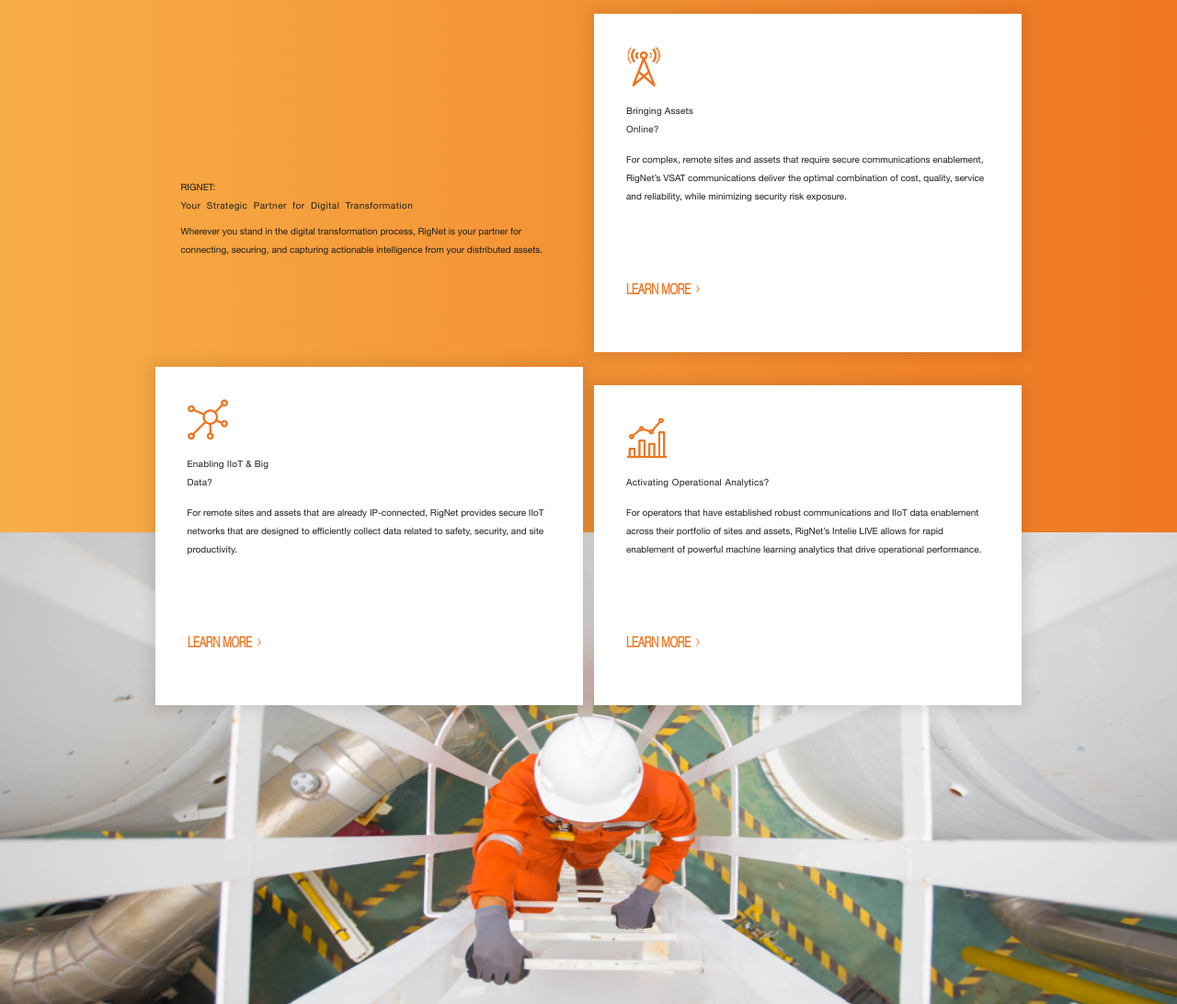
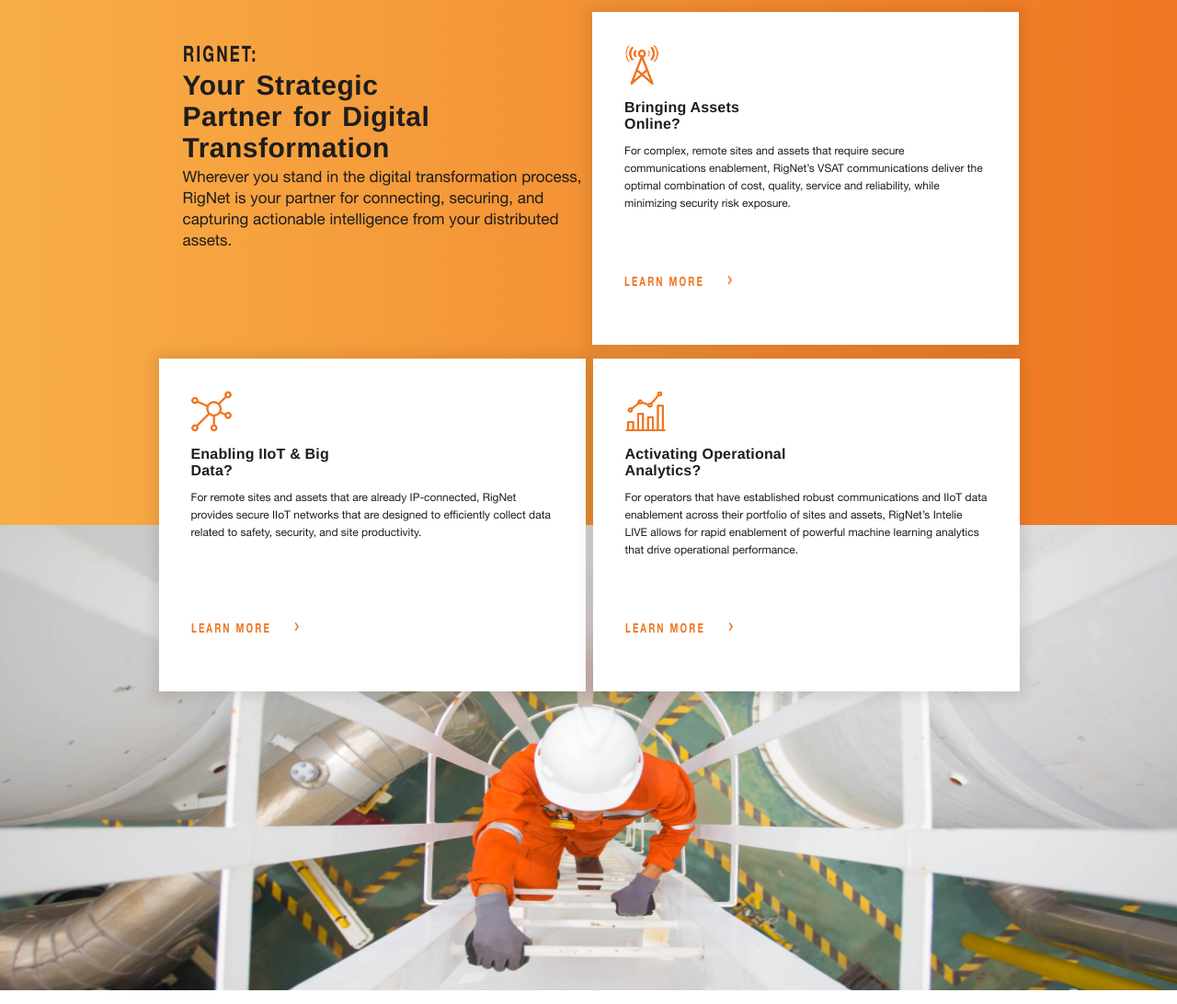
Before and after one commit to aastha-jain-jtg/Assignment-2, a website built with webpack: page src/index.html in a window 1280 px wide. Shown: the part 726-1818 px from the top of the page at 92% size. Built offline with nearby package versions, Linux system fonts and the light colour scheme; files whose address does not match are found by name; a web font is replaced by a local one.

Commit message:
[AS-2]: Worked on review fixes, changed HTML structure of section and used grid utility classes

```diff
--- a/src/index.html
+++ b/src/index.html
@@ -59,30 +59,35 @@
         </div>
       </section>
         <section class="rignet">
-            <div class="rignet-section">
+          <div class="rignet-section">
            <div class="aligner">
-            <div class="rignet__title">
-                <h3 class="rignet__heading">RIGNET:</h3>
-                <h2 class="rignet__info">Your Strategic Partner for Digital Transformation</h2>
-                <p class="rignet__desc">Wherever you stand in the digital transformation process, RigNet is your partner for connecting, securing, and capturing actionable intelligence from your distributed assets.</p>
-            </div>
-            <div class="rignet-card">
-                <span class="rignet-card__icon icon-network"></span>
-                <h4 class="rignet-card__title rignet-card__assets">Bringing Assets Online?</h4>
-                <p class="rignet-card__desc">For complex, remote sites and assets that require secure communications enablement, RigNet’s VSAT communications deliver the optimal combination of cost, quality, service and reliability, while minimizing security risk exposure.</p>
-                <button class="rignet-card__btn btn">LEARN MORE <span class="rignet-card__arrow icon-arrow"></span></button>
-            </div>
-            <div class="rignet-card">
-                <span class="rignet-card__icon icon-iiot-network"></span>
-                <h4 class="rignet-card__title rignet-card__iiot">Enabling IIoT &amp; Big Data?</h4>
-                <p class="rignet-card__desc">For remote sites and assets that are already IP-connected, RigNet provides secure IIoT networks that are designed to efficiently collect data related to safety, security, and site productivity.</p>
-                <button class="rignet-card__btn btn">LEARN MORE <span class="rignet-card__arrow icon-arrow"></span></button>
-            </div>
-            <div class="rignet-card">
-                <span class="rignet-card__icon icon-analysis"></span>
-                <h4 class="rignet-card__title rignet-card__analytics">Activating Operational Analytics?</h4>
-                <p class="rignet-card__desc">For operators that have established robust communications and IIoT data enablement across their portfolio of sites and assets, RigNet’s Intelie LIVE allows for rapid enablement of powerful machine learning analytics that drive operational performance.</p>
-                <button class="rignet-card__btn btn">LEARN MORE <span class="rignet-card__arrow icon-arrow"></span></button>
+             <div class="row">
+                <div class="rignet__title text-primary col-sm-12 col-lg-6">
+                  <h3 class="rignet__subscript subscript">RIGNET:</h3>
+                  <h2 class="rignet__heading heading-2">Your Strategic Partner for Digital Transformation</h2>
+                  <div class="rignet__icon"></div>
+                  <p class="para-2">Wherever you stand in the digital transformation process, RigNet is your partner for connecting, securing, and capturing actionable intelligence from your distributed assets.</p>
+                </div>
+                <div class="card rignet-card col-sm-12 col-lg-6">
+                  <span class="card__icon icon-network text-dark-orange"></span>
+                  <h4 class="card__title rignet-card__title">Bringing Assets Online?</h4>
+                  <p class="card__para rignet-card__para">For complex, remote sites and assets that require secure communications enablement, RigNet’s VSAT communications deliver the optimal combination of cost, quality, service and reliability, while minimizing security risk exposure.</p>
+                  <button class="btn btn--small text-dark-orange">LEARN MORE <span class="btn__icon icon-arrow"></span></button>
+                </div>
+             </div>
+            <div class="row">
+              <div class="card rignet-card col-sm-12 col-lg-6">
+                <span class="card__icon icon-iiot-network text-dark-orange"></span>
+                <h4 class="card__title rignet-card__title">Enabling IIoT &amp; Big Data?</h4>
+                <p class="card__para rignet-card__para">For remote sites and assets that are already IP-connected, RigNet provides secure IIoT networks that are designed to efficiently collect data related to safety, security, and site productivity.</p>
+                <button class="btn btn--small text-dark-orange">LEARN MORE <span class="btn__icon icon-arrow"></span></button>
+              </div>
+              <div class="card rignet-card col-sm-12 col-lg-6">
+                  <span class="card__icon icon-analysis text-dark-orange"></span>
+                  <h4 class="card__title rignet-card__title">Activating Operational Analytics?</h4>
+                  <p class="card__para rignet-card__para">For operators that have established robust communications and IIoT data enablement across their portfolio of sites and assets, RigNet’s Intelie LIVE allows for rapid enablement of powerful machine learning analytics that drive operational performance.</p>
+                  <button class="btn btn--small text-dark-orange">LEARN MORE <span class="btn__icon icon-arrow"></span></button>
+              </div>
             </div>
            </div>
         </div>
--- a/src/styles/base/_icons.scss
+++ b/src/styles/base/_icons.scss
@@ -38,7 +38,7 @@
   "close": "\e90d",
   "menu": "\e901",
   "arrow": "\e90e",
-  "analysis": "\e90f"
+  "analysis": "\e90f",
 );
 @each $icon, $icon-content in $font-icons {
   .icon-#{$icon}:before {
@@ -48,37 +48,3 @@
 .navbar__icon {
   font-size: 3rem;
 }
-.hero__icon{
-  color: $white;
-  font-size: 1.4rem;
-  display: inline-block;
-  margin-left: 0.5rem;
-  @include for-media(tablet-screen) {
-      margin-left: 0.8rem;
-  }
-  @include for-media(laptop-screen) {
-      margin-left: 1rem;
-  }
-}
-.rignet-card__icon {
-  font-size: 4rem;
-  color: $dark-orange;
-  display: inline-block;
-  margin: 0 0 0.8rem;
-  @include for-media(tablet-screen) {
-      margin: 0;
-  }
-  @include for-media(laptop-screen) {
-      font-size: 4.5rem;
-      margin: 0 0 1.5rem;
-  }
-  @include for-media(desktop-screen) {
-      font-size: 5rem;
-      margin: 0 0 1.5rem;
-  }
-}
-.rignet-card__arrow {
-  font-size: 1.3rem;
-  color: $dark-orange;
-  display: inline-block;
-}
--- a/src/styles/base/_typography.scss
+++ b/src/styles/base/_typography.scss
@@ -30,19 +30,67 @@
   }
 }
 .heading-1 {
-  @include font-styles($font-size: 3.2rem, $font-weight: $bolder, $line-height: 3.6rem);
+  @include font-styles(
+    $font-size: 3.2rem,
+    $font-weight: $bolder,
+    $line-height: 3.6rem
+  );
   letter-spacing: 1px;
   @include for-media($tablet) {
-    @include font-styles($font-size: 4.8rem, $font-weight: $bold, $line-height: 5.2rem);
+    @include font-styles(
+      $font-size: 4.8rem,
+      $font-weight: $bold,
+      $line-height: 5.2rem
+    );
   }
   @include for-media($laptop) {
-      @include font-styles($font-size: 4.8rem,$font-weight: $bold, $line-height: 5.5rem);
+    @include font-styles(
+      $font-size: 4.8rem,
+      $font-weight: $bold,
+      $line-height: 5.5rem
+    );
     letter-spacing: 4px;
   }
   @include for-media($desktop) {
-      @include font-styles($font-size: 5.6rem,$font-weight: $bold, $line-height: 6rem);
+    @include font-styles(
+      $font-size: 5.6rem,
+      $font-weight: $bold,
+      $line-height: 6rem
+    );
     letter-spacing: 2px;
     word-spacing: 1px;
+  }
+}
+.heading-2 {
+  @include font-styles(
+    $font-size: 2.3rem,
+    $font-weight: $bold,
+    $line-height: 2.7rem
+  );
+  letter-spacing: 0;
+  word-spacing: 0.5px;
+  @include for-media($tablet) {
+    @include font-styles(
+      $font-size: 2.6rem,
+      $font-weight: $bold,
+      $line-height: 2.8rem
+    );
+  }
+  @include for-media($laptop) {
+    @include font-styles(
+      $font-size: 3rem,
+      $font-weight: $bold,
+      $line-height: 3.4rem
+    );
+    word-spacing: 3px;
+    letter-spacing: 0.5px;
+  }
+  @include for-media($desktop) {
+    @include font-styles(
+      $font-size: 3.8rem,
+      $font-weight: $bold,
+      $line-height: 4rem
+    );
   }
 }
 .para-1 {
@@ -57,3 +105,26 @@
     word-spacing: 0.5px;
   }
 }
+.para-2 {
+  @include font-styles($font-roman, 1.6rem, $medium, 2rem);
+  word-spacing: 0;
+  letter-spacing: 0;
+  @include for-media($laptop) {
+    @include font-styles($font-roman, 1.7rem, $medium, 2.3rem);
+  }
+}
+.subscript {
+  transform: scaleX(0.7);
+  transform-origin: top left;
+  letter-spacing: 3px;
+  @include font-styles($font-bold, 1.6rem, $bolder, 1.92rem);
+  @include for-media($tablet) {
+    @include font-styles($font-bold, 1.8rem, $bolder, 2.1rem);
+  }
+  @include for-media($laptop) {
+    @include font-styles($font-bold, 2rem, $bolder, 2.4rem);
+  }
+  @include for-media($laptop) {
+    @include font-styles($font-bold, 2.4rem, $bolder, 2.8rem);
+  }
+}
--- a/src/styles/components/_buttons.scss
+++ b/src/styles/components/_buttons.scss
@@ -25,17 +25,3 @@
     }
   }
 }
-.rignet-card__btn {
-    @include font-styles(1.3rem, $bolder, 1.56rem);
-    font-family: $font-light;
-    color: $dark-orange;
-    letter-spacing: 0;
-    word-spacing: 0;
-    display: inline-block;
-    @include for-media(laptop-screen) {
-        margin: 0 0 3rem;
-    }
-    @include for-media(desktop-screen) {
-        margin: 0 0 1.5rem;
-    }
-}
--- a/src/styles/components/_cards.scss
+++ b/src/styles/components/_cards.scss
@@ -1,97 +1,129 @@
+.card {
+  &__icon {
+    font-size: 4rem;
+    display: inline-block;
+    margin-bottom: 0.8rem;
+    @include for-media($tablet) {
+      margin-bottom: 0.4rem;
+    }
+    @include for-media($laptop) {
+      font-size: 4.5rem;
+      margin-bottom: 1.5rem;
+    }
+    @include for-media($desktop) {
+      font-size: 5rem;
+      margin-bottom: 1rem;
+    }
+  }
+  &__title {
+    @include font-styles(
+      $font-size: 1.5rem,
+      $font-weight: $bold,
+      $line-height: 1.9rem
+    );
+    word-spacing: 0;
+    letter-spacing: 0.2px;
+    @include for-media($tablet) {
+      @include font-styles(
+        $font-size: 1.6rem,
+        $font-weight: $bold,
+        $line-height: 1.8rem
+      );
+    }
+    @include for-media($desktop) {
+      @include font-styles(
+        $font-size: 2rem,
+        $font-weight: $bold,
+        $line-height: 2.4rem
+      );
+    }
+  }
+  &__para {
+    @include font-styles($font-roman, 1.3rem, $medium, 1.8rem);
+    word-spacing: 1px;
+    letter-spacing: 0.2px;
+    @include for-media($tablet) {
+      @include font-styles($font-roman, 1.2rem, $medium, 1.9rem);
+      word-spacing: 0;
+      letter-spacing: 0;
+    }
+  }
+}
+.row {
+  &:last-child {
+    padding-bottom: 22rem;
+    @include for-media($tablet) {
+      padding-bottom: 33.5rem;
+    }
+    @include for-media($laptop) {
+      padding-bottom: 32.5rem;
+    }
+    @include for-media($desktop) {
+      padding-bottom: 36.5rem;
+    }
+  }
+  @include for-media($tablet) {
+    margin-bottom: 1rem;
+  }
+  @include for-media($laptop) {
+    margin-bottom: 0.5rem;
+  }
+}
 .rignet-card {
   background-color: $white;
   padding: 1.5rem 1.5rem 2.3rem;
-    margin: 0 0 1.5rem;
+  margin: 0 2rem 1.5rem;
   box-shadow: 0 0 15px 5px rgba(0, 0, 0, 0.1);
-    &:last-child {
-        margin: 0 0 23rem;
-        @include for-media(tablet-screen) {
-            margin: 0 0 33.5rem;
+  &__title {
+    max-width: 16rem;
+    margin-bottom: 1rem;
+    @include for-media($tablet) {
+      max-width: 17rem;
+      margin-bottom: 1.2rem;
     }
-        @include for-media(laptop-screen) {
-            margin: 0 0 32.5rem 0.5rem;
+    @include for-media($laptop) {
+      max-width: 19rem;
+      margin-bottom: 1.2rem;
     }
-        @include for-media(desktop-screen) {
-            margin: 0 0 37rem 1rem;
+    @include for-media($desktop) {
+      max-width: 21rem;
+      margin-bottom: 1rem;
     }
   }
-    &__title {
-        font-family: $font-regular;
-        @include font-styles(1.5rem, $bold, 1.9rem);
-        word-spacing: 0;
-        letter-spacing: 0.2px;
-        margin: 0 0 1rem;
-        @include for-media(tablet-screen) {
-            @include font-styles(1.6rem, $bold, 1.8rem);
-            margin: 0 0 1.5rem;
+  &__para {
+    margin-bottom: 1.6rem;
+    min-height: 12.9rem;
+    @include for-media($tablet) {
+      margin-bottom: 1.2rem;
+      min-height: 13rem;
     }
-        @include for-media(desktop-screen) {
-            @include font-styles(2rem, $bold, 2.4rem);
-            margin: 0 0 1rem;
-        }
-    }
-    &__desc {
-        font-family: $font-roman;
-        @include font-styles(1.3rem, $medium, 1.8rem);
-        word-spacing: 1px;
-        letter-spacing: 0.2px;
-        margin: 0 0 1.6rem;
-        min-height: 12.9rem;
-        @include for-media(tablet-screen) {
-            @include font-styles(1.4rem, $medium, 1.9rem);
-            margin: 0 0 1.2rem;
-            min-height: 13rem;
-            word-spacing: 0;
-            letter-spacing: 0
-        }
-        @include for-media(desktop-screen) {
+    @include for-media($desktop) {
       min-height: 10.5rem;
     }
   }
-    &__assets {
-        max-width: 10.5rem;
-        @include for-media(tablet-screen) {
-            max-width: 11rem;
+  &:nth-child(odd) {
+    @include for-media($tablet) {
+      margin-right: 0.4rem;
     }
-        @include for-media(desktop-screen) {
-            max-width: 15rem;
-            letter-spacing: 1px;
+    @include for-media($desktop) {
+      margin-right: 1.4rem;
     }
   }
-    &__iiot {
-        max-width: 10rem;
-        @include for-media(desktop-screen) {
-            max-width: 13rem;
-            letter-spacing: 1px;
-        }
-    }
-    &__analytics {
-        max-width: 15.3rem;
-        word-spacing: 0.25px;
-        @include for-media(tablet-screen) {
-            max-width: 16.33rem;
-            word-spacing: 0.6px;
-        }
-        @include for-media(desktop-screen) {
-            max-width: 20.3rem;
-            word-spacing: 0.6px;
-        }
-    }
-    @include for-media(tablet-screen) {
+  @include for-media($tablet) {
+    margin: 0 0 0 0.2rem;
     max-width: 34.8rem;
-        margin: 0 0 1.5rem;
     display: inline-block;
     box-sizing: border-box;
     padding: 2.5rem 2.5rem 2.6rem;
   }
-    @include for-media(laptop-screen) {
-        max-width: 46.5rem;
-        margin: 1rem 0 0.6rem;
-        padding: 3.5rem 3.5rem 2.6rem;
+  @include for-media($laptop) {
+    max-width: 46.4rem;
+    margin: 1rem 0 0 0.4rem;
+    padding: 3.5rem 3.5rem 5.8rem;
   }
-    @include for-media(desktop-screen) {
+  @include for-media($desktop) {
     max-width: 59.3rem;
-        padding: 6rem 4rem 2.6rem;
-        margin: 1rem 0 0.6rem;;
+    padding: 6rem 4rem 3.2rem;
+    margin: 1.8rem 0 0.6rem;
   }
 }
--- a/src/styles/components/_grid.scss
+++ b/src/styles/components/_grid.scss
@@ -4,8 +4,16 @@
 }
 $column: 12;
 @for $i from 1 to $column {
-    .col-#{$i} {
-        flex: percentage($number: ($i/$column));
-        max-width: percentage($number: ($i/$column));
+    .col-lg-#{$i} {
+        @include for-media($tablet) {
+            flex: percentage($number: ($i/$column));
+            max-width: percentage($number: ($i/$column));
+        }
+    }
+    .col-sm-#{$i} {
+        @include for-media($phone) {
+            flex: percentage($number: ($i/$column));
+            max-width: percentage($number: ($i/$column));
+        }
     }
 }
--- a/src/styles/pages/_home.scss
+++ b/src/styles/pages/_home.scss
@@ -15,7 +15,12 @@
   }
 }
 .hero {
-    background-image:linear-gradient(162deg, rgba($color: $dark-navy, $alpha: 0.8) 0%, rgba($color: $black, $alpha: 0.1) 100%) ,  url('images/hero-bg.png') ;
+  background-image: linear-gradient(
+      162deg,
+      rgba($color: $dark-navy, $alpha: 0.8) 0,
+      rgba($color: $black, $alpha: 0.1) 100%
+    ),
+    url("images/hero-bg.png");
   background-size: cover;
   background-position: center;
   background-repeat: no-repeat;
@@ -71,97 +76,77 @@
   }
 }
 .rignet {
-    background: linear-gradient(90deg, $light-orange 0%, $dark-orange 100%) , url('images/construction.png');
+  background: linear-gradient(90deg, $light-orange 0, $dark-orange 100%),
+    url("images/construction.png");
   background-size: 100% 72%, 100% 28%;
-    background-repeat: no-repeat, no-repeat;
+  background-repeat: no-repeat;
   background-position: top, bottom;
   &__title {
-        min-width: 28rem;
-        font-family: $font-regular;
-        margin: 4.5rem 0 2.5rem ;
-        color: $primary-text-color;
-        @include for-media(tablet-screen) {
-            display: inline-block;
-            max-width: 29rem;
-            margin: 0 3.2rem 0 0;
-            padding: 0 0 0 2.8rem;
-            position: relative;
-            bottom: 3.2rem;
+    box-sizing: border-box;
+    padding: 4.5rem 2rem 2.5rem;
+    @include for-media($tablet) {
+      padding: 2.5rem 0 0 2.8rem;
     }
-        @include for-media(laptop-screen) {
-            max-width: 40rem;
-            margin: 0 4.2rem 0 0;
-            bottom: 4.5rem;
+    @include for-media($laptop) {
+      padding: 4.5rem 0 0 3rem;
     }
-        @include for-media(desktop-screen) {
+    @include for-media($desktop) {
       max-width: 50rem;
-            margin: 0 6.8rem 0 0;
-            padding: 0 0 0 3.5rem;
-            bottom: 4.5rem;
+      margin-right: 11rem;
+      padding: 6.5rem 0 0 3.5rem;
+    }
+  }
+  &__subscript {
+    margin: 0 0 0.5rem;
+    @include for-media($laptop) {
+      margin-bottom: 0;
     }
   }
   &__heading {
-        margin: 0 0 0.5rem;
-        @include font-styles(1.6rem, $bolder, 1.92rem);
-        @include for-media(tablet-screen) {
-            @include font-styles(1.8rem, $bolder, 2.1rem);
-        }
-        @include for-media(laptop-screen) {
-            margin: 0 ;
-            @include font-styles(2.0rem, $bolder, 2.4rem);
-        }
-        @include for-media(laptop-screen) {
-            @include font-styles(2.4rem, $bolder, 2.8rem);
-        }
-    }
-    &__info {
     max-width: 26rem;
-        @include font-styles(2.3rem, $bold, 2.7rem);
-        letter-spacing: 0;
-        word-spacing: 0.5px;
     margin: 0 0 1rem;
-        @include for-media(tablet-screen) {
-            @include font-styles(2.6rem, $bold, 2.8rem);
+    @include for-media($tablet) {
       max-width: 22rem;
     }
-        @include for-media(laptop-screen) {
-            @include font-styles(3rem, $bold, 3.4rem);
+    @include for-media($laptop) {
+      margin: 0 0 0.5rem;
       max-width: 28rem;
-            word-spacing: 3px;
-            letter-spacing: 0.5px;
     }
-        @include for-media(desktop-screen) {
-            @include font-styles(3.8rem, $bold, 4.0rem);
+    @include for-media($desktop) {
+      margin-bottom: 1.5rem;
       max-width: 35rem;
     }
   }
-    &__desc {
-        @include font-styles(1.6rem, $medium, 2rem);
-        font-family: $font-roman;
-        word-spacing: 0;
-        letter-spacing: 0;
-        @include for-media(laptop-screen) {
-            @include font-styles(1.7rem, $medium, 2.3rem);
+  &__icon {
+    display: none;
+    @include for-media($desktop) {
+      display: block;
+      margin: 0 2rem 3rem 1.5rem;
+      height: 4rem;
+      width: 0.5rem;
+      border: 1px solid $white;
+      float: left;
+      transform: rotate(20deg);
     }
   }
-    @include for-media(tablet-screen) {
-        padding: 5.2rem 0 0;
+  @include for-media($tablet) {
+    padding: 5rem 0 0;
     background-size: 100% 50%, 100% 50%;
   }
-    @include for-media(laptop-screen) {
+  @include for-media($laptop) {
     background-size: 100% 55%, 100% 45%;
   }
-    @include for-media(desktop-screen){
+  @include for-media($desktop) {
     background-size: 100% 50%, 100% 50%;
   }
 }
 .rignet-section {
   max-width: 70.8rem;
   margin: 0 auto;
-    @include for-media(laptop-screen) {
+  @include for-media($laptop) {
     max-width: 94.3rem;
   }
-    @include for-media(desktop-screen) {
+  @include for-media($desktop) {
     max-width: 120.6rem;
   }
 }
```
Lines whose indentation alone changed are shown as unchanged.
